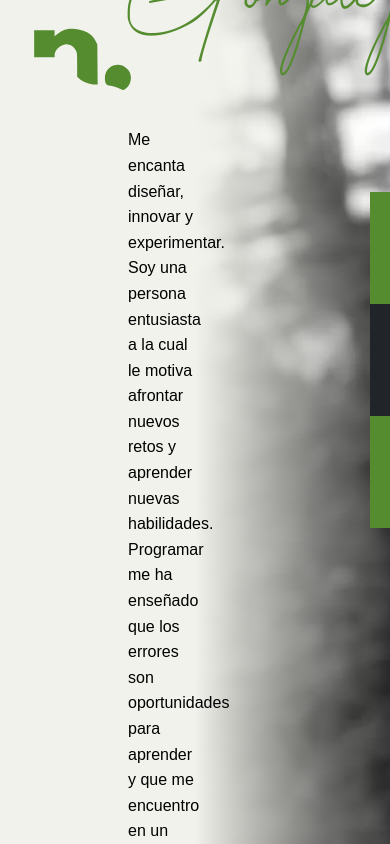
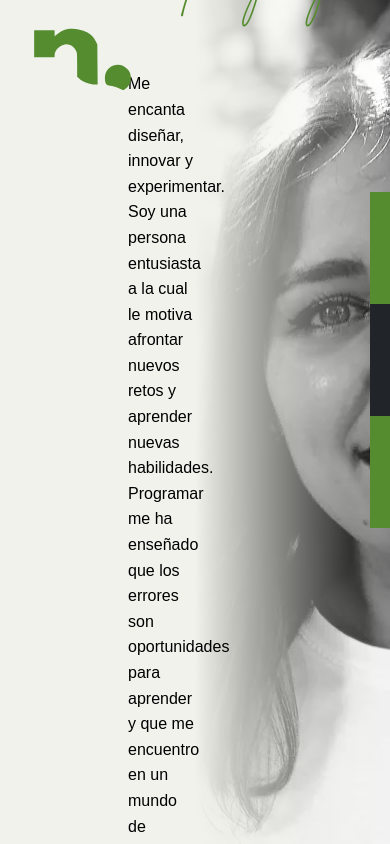
Before and after one commit to Nannitta/Portfolio, a React (Vite) app: page / in a window 390 px wide. Shown: the top 844 px of the page. Built offline with nearby package versions, Linux system fonts and the light colour scheme.

Commit message:
Add responsive styles for ipad pro

```diff
--- a/src/views/AboutMe/aboutme.css
+++ b/src/views/AboutMe/aboutme.css
@@ -120,3 +120,14 @@
     font-size: 12rem;
   }
 }
+
+@media (max-width: 1024px), (min-height: 1366px) {
+  .sobremi {
+    background-attachment: initial;
+    background-position: center;
+  }
+
+  .text-container h1 > span {
+    font-size: 9rem;
+  }
+}
--- a/src/views/MyProjects/ProjectsList/projectsList.css
+++ b/src/views/MyProjects/ProjectsList/projectsList.css
@@ -22,3 +22,10 @@
     margin-bottom: 1rem;
   }
 }
+
+@media (max-width: 1024px), (min-height: 1366px) {
+  .projects-list {
+    flex-direction: column;
+    align-content: center;
+  }
+}
```
